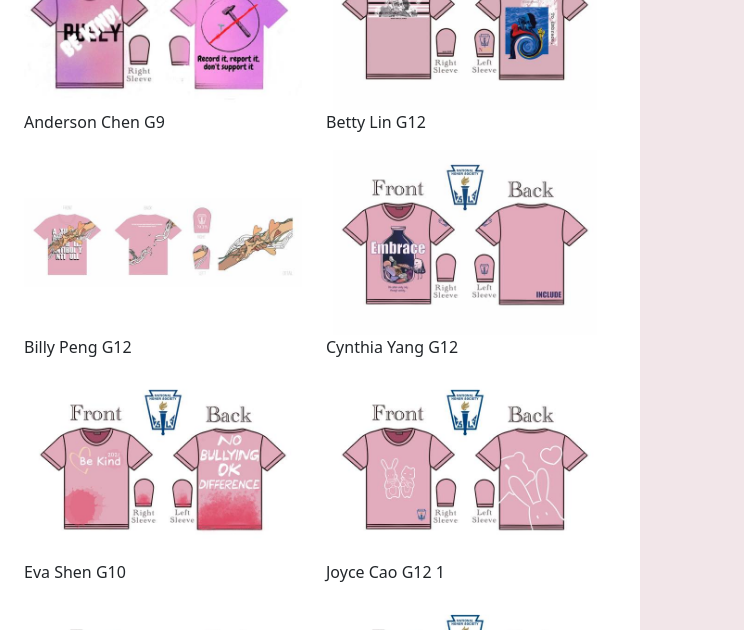
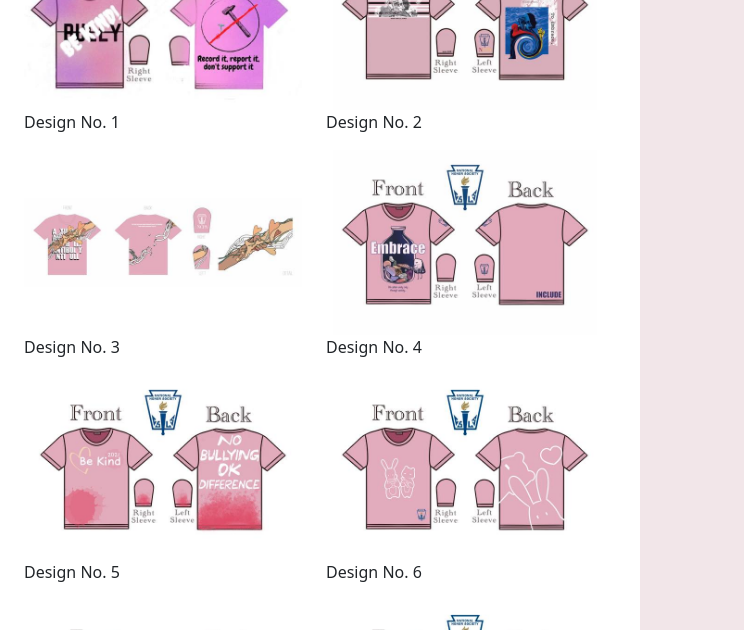
Before and after one commit to chaosarium/chaosarium.github.io, a plain HTML site: page anti-bullying-tshirt-voting/index.html in a window 1280 px wide. Shown: the part 170-800 px from the top of the page, 0-744 px from the left. Drawn offline with nearby package versions, Linux system fonts and the light colour scheme; some packages are replaced by stand-ins of ours; grey boxes are pictures that could not be loaded; a script that the page names is missing.

Commit message:
update image and label

```diff
--- a/anti-bullying-tshirt-voting/index.html
+++ b/anti-bullying-tshirt-voting/index.html
@@ -37,77 +37,83 @@
       <h2 class="mt-2">Design Gallery</h2>
       <p>You can zoom in to each image by clicking on the thumbnails</p>
       <div id="lightgallery" class="list-unstyled row">
-          <div class="col-xs-6 col-sm-6 col-md-6" data-src="img/full/Anderson Chen G9.jpg" data-sub-html="<h4>Anderson Chen G9</h4>" data-pinterest-text="Pin it1" data-tweet-text="share on twitter 1">
+          <div class="col-xs-6 col-sm-6 col-md-6" data-src="img/full/Anderson Chen G9.jpg" data-sub-html="<h4>Design No. 1</h4>" data-pinterest-text="Pin it1" data-tweet-text="share on twitter 1">
               <a href="">
                   <img src="img/thumb/Anderson Chen G9.jpg" alt="img">
               </a>
-              <p>Anderson Chen G9</p>
+              <p>Design No. 1</p>
           </div>
-          <div class="col-xs-6 col-sm-6 col-md-6" data-src="img/full/Betty Lin G12.jpg" data-sub-html="<h4>Betty Lin G12</h4>">
+          <div class="col-xs-6 col-sm-6 col-md-6" data-src="img/full/Betty Lin G12.jpg" data-sub-html="<h4>Design No. 2</h4>">
               <a href="">
                   <img src="img/thumb/Betty Lin G12.jpg" alt="img">
               </a>
-              <p>Betty Lin G12</p>
+              <p>Design No. 2</p>
           </div>
-          <div class="col-xs-6 col-sm-6 col-md-6" data-src="img/full/Billy Peng G12.jpg" data-sub-html="<h4>Billy Peng G12</h4>">
+          <div class="col-xs-6 col-sm-6 col-md-6" data-src="img/full/Billy Peng G12.jpg" data-sub-html="<h4>Design No. 3</h4>">
               <a href="">
                   <img src="img/thumb/Billy Peng G12.jpg" alt="img">
               </a>
-              <p>Billy Peng G12</p>
+              <p>Design No. 3</p>
           </div>
-          <div class="col-xs-6 col-sm-6 col-md-6" data-src="img/full/Cynthia Yang G12.jpg" data-sub-html="<h4>Cynthia Yang G12</h4>">
+          <div class="col-xs-6 col-sm-6 col-md-6" data-src="img/full/Cynthia Yang G12.jpg" data-sub-html="<h4>Design No. 4</h4>">
               <a href="">
                   <img src="img/thumb/Cynthia Yang G12.jpg" alt="img">
               </a>
-              <p>Cynthia Yang G12</p>
+              <p>Design No. 4</p>
           </div>
-          <div class="col-xs-6 col-sm-6 col-md-6" data-src="img/full/Eva Shen G10.jpg" data-sub-html="<h4>Eva Shen G10</h4>" data-pinterest-text="Pin it1" data-tweet-text="share on twitter 1">
+          <div class="col-xs-6 col-sm-6 col-md-6" data-src="img/full/Eva Shen G10.jpg" data-sub-html="<h4>Design No. 5</h4>" data-pinterest-text="Pin it1" data-tweet-text="share on twitter 1">
               <a href="">
                   <img src="img/thumb/Eva Shen G10.jpg" alt="img">
               </a>
-              <p>Eva Shen G10</p>
+              <p>Design No. 5</p>
           </div>
-          <div class="col-xs-6 col-sm-6 col-md-6" data-src="img/full/Joyce Cao G12 1.jpg" data-sub-html="<h4>Joyce Cao G12 1</h4>">
+          <div class="col-xs-6 col-sm-6 col-md-6" data-src="img/full/Joyce Cao G12 1.jpg" data-sub-html="<h4>Design No. 6</h4>">
               <a href="">
                   <img src="img/thumb/Joyce Cao G12 1.jpg" alt="img">
               </a>
-              <p>Joyce Cao G12 1</p>
+              <p>Design No. 6</p>
           </div>
-          <div class="col-xs-6 col-sm-6 col-md-6" data-src="img/full/1Joyce Cao G12 2.jpg" data-sub-html="<h4>Joyce Cao G12 2</h4>">
+          <div class="col-xs-6 col-sm-6 col-md-6" data-src="img/full/Joyce Cao G12 2.jpg" data-sub-html="<h4>Design No. 7</h4>">
               <a href="">
                   <img src="img/thumb/Joyce Cao G12 2.jpg" alt="img">
               </a>
-              <p>Joyce Cao G12 2</p>
+              <p>Design No. 7</p>
           </div>
-          <div class="col-xs-6 col-sm-6 col-md-6" data-src="img/full/Kelsey Xian G9.jpg" data-sub-html="<h4>Kelsey Xian G9</h4>">
+          <div class="col-xs-6 col-sm-6 col-md-6" data-src="img/full/Kelsey Xian G9.jpg" data-sub-html="<h4>Design No. 8</h4>">
               <a href="">
                   <img src="img/thumb/Kelsey Xian G9.jpg" alt="img">
               </a>
-              <p>Kelsey Xian G9</p>
+              <p>Design No. 8</p>
           </div>
-          <div class="col-xs-6 col-sm-6 col-md-6" data-src="img/full/Michael Zhou G12.jpg" data-sub-html="<h4>Michael Zhou G12</h4><p>The design was inspired by the phrase “Injustice anywhere is a threat to justice everywhere” from M.L.K. Using the photo of M.L.K. in a prison cell as a right-fighter being locked up to indicate the oppression upon the way to embrace differences not limited to ethnicity but also gender, appearance, etc.</p>" data-pinterest-text="Pin it1" data-tweet-text="share on twitter 1">
+          <div class="col-xs-6 col-sm-6 col-md-6" data-src="img/full/Michael Zhou G12.jpg" data-sub-html="<h4>Design No. 9</h4><p>The design was inspired by the phrase “Injustice anywhere is a threat to justice everywhere” from M.L.K. Using the photo of M.L.K. in a prison cell as a right-fighter being locked up to indicate the oppression upon the way to embrace differences not limited to ethnicity but also gender, appearance, etc.</p>" data-pinterest-text="Pin it1" data-tweet-text="share on twitter 1">
               <a href="">
                   <img src="img/thumb/Michael Zhou G12.jpg" alt="img">
               </a>
-              <p>Michael Zhou G12</p>
+              <p>Design No. 9</p>
           </div>
-          <div class="col-xs-6 col-sm-6 col-md-6" data-src="img/full/Sophie Liu G10.jpg" data-sub-html="<h4>Sophie Liu G10</h4>">
+          <div class="col-xs-6 col-sm-6 col-md-6" data-src="img/full/Sophie Liu G10.jpg" data-sub-html="<h4>Design No. 10</h4>">
               <a href="">
                   <img src="img/thumb/Sophie Liu G10.jpg" alt="img">
               </a>
-              <p>Sophie Liu G10</p>
+              <p>Design No. 10</p>
           </div>
-          <div class="col-xs-6 col-sm-6 col-md-6" data-src="img/full/1Sunshine Mai G9.jpg" data-sub-html="<h4>Sunshine Mai G9</h4><p>In my design, 7 different people with 7 different colors, that means all the people are the only one in the world. And these colors make up the back ground - rainbow color. I also use my design to show my thought: Only the differences will make up this wonderful world.</p>">
+          <div class="col-xs-6 col-sm-6 col-md-6" data-src="img/full/Sunshine Mai G9.jpg" data-sub-html="<h4>Design No. 11</h4><p>In my design, 7 different people with 7 different colors, that means all the people are the only one in the world. And these colors make up the back ground - rainbow color. I also use my design to show my thought: Only the differences will make up this wonderful world.</p>">
               <a href="">
                   <img src="img/thumb/Sunshine Mai G9.jpg" alt="img">
               </a>
-              <p>Sunshine Mai G9</p>
+              <p>Design No. 11</p>
           </div>
-          <div class="col-xs-6 col-sm-6 col-md-6" data-src="img/full/Tammy Lin G11.jpg" data-sub-html="<h4>Tammy Lin G11</h4>">
+          <div class="col-xs-6 col-sm-6 col-md-6" data-src="img/full/Tammy Lin G11.jpg" data-sub-html="<h4>Design No. 12</h4>">
               <a href="">
                   <img src="img/thumb/Tammy Lin G11.jpg" alt="img">
               </a>
-              <p>Tammy Lin G11</p>
+              <p>Design No. 12</p>
+          </div>
+          <div class="col-xs-6 col-sm-6 col-md-6" data-src="img/full/Karen Huang G12.jpg" data-sub-html="<h4>Design No. 13</h4>">
+              <a href="">
+                  <img src="img/thumb/Karen Huang G12.jpg" alt="img">
+              </a>
+              <p>Design No. 13</p>
           </div>
       </div>
       <p class="text-muted small">Note: this website uses <a href="https://github.com/sachinchoolur/lightgallery.js">lightgallery.js</a>, which is under GNU GPL license v3; it is hosted by <a href="https://pages.github.com">github pages</a>; you can find the code <a href="https://github.com/leonluleonlu/leonluleonlu.github.io/tree/main/anti-bullying-tshirt-voting">here</a></p>
```
Also changed, not shown: anti-bullying-tshirt-voting/img/full/Karen Huang G12.jpg (added), anti-bullying-tshirt-voting/img/thumb/Karen Huang G12.jpg (added).
